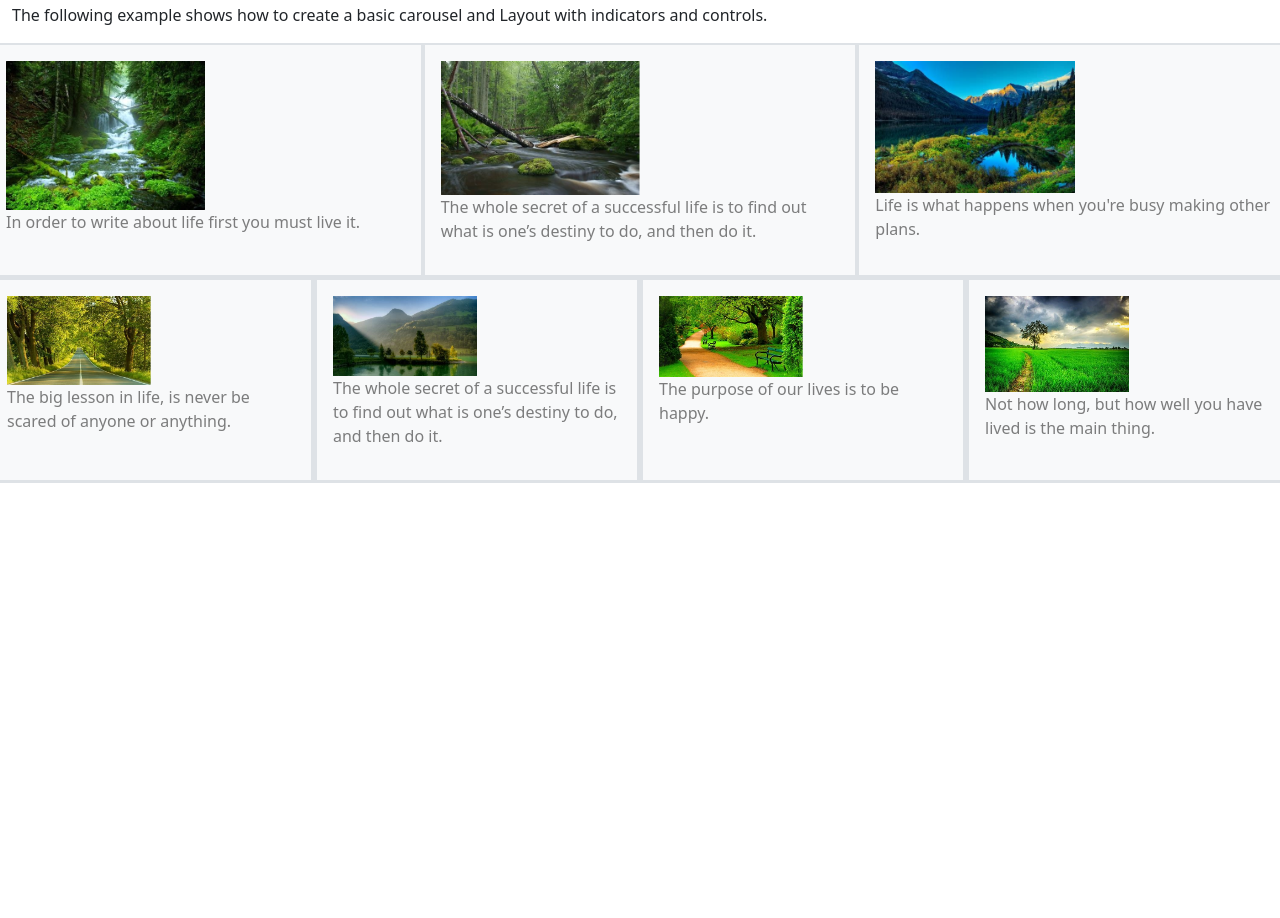
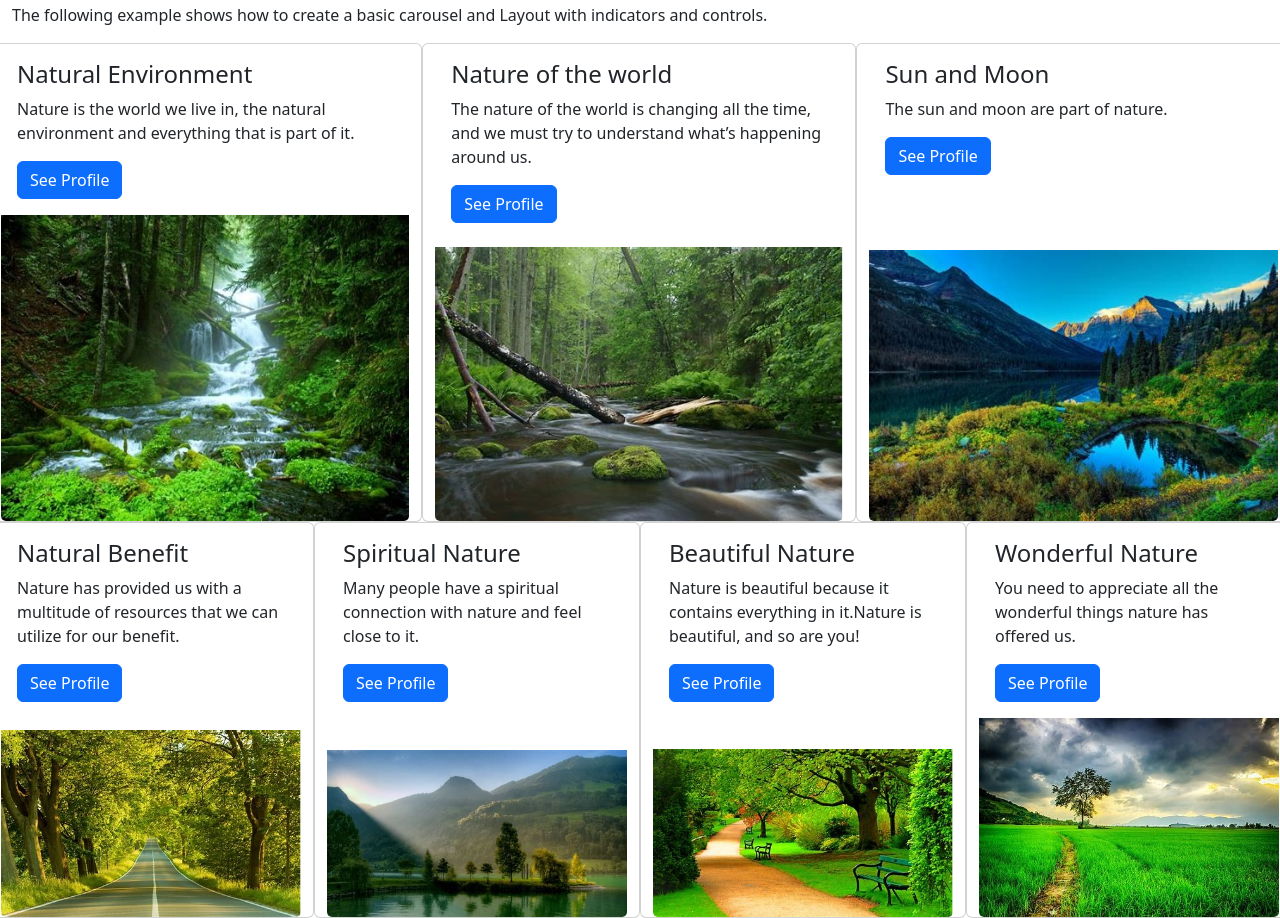
Before and after one commit to RahelehMoa/Projects_UI, a plain HTML site: page Rel1.2.0Project_Bootstrap/slider.html in a window 1280 px wide. Shown: the part 837-1755 px from the top of the page. Before the commit the page ends 1320 px from the top, so only its background shows below. Drawn offline with nearby package versions, Linux system fonts and the light colour scheme.

Commit message:
Add files via upload

```diff
--- a/Rel1.2.0Project_Bootstrap/slider.html
+++ b/Rel1.2.0Project_Bootstrap/slider.html
@@ -55,38 +55,65 @@
 </div>
 
   <div class="row">
-    <div class="col-sm-4 p-3 bg-light text-black-50 border border-2">
-      <img src="image/image01.jpg" alt="imagenature01" style="width:50%">
-      <p>In order to write about life first you must live it.</p>
+    <div class="card" style="width:33.3%">
+      <div class="card-body">
+        <h4 class="card-title">Natural Environment</h4>
+        <p class="card-text">Nature is the world we live in, the natural environment and everything that is part of it.</p>
+        <a href="#" class="btn btn-primary">See Profile</a>
+      </div>
+      <img class="card-img-bottom" src="image/image01.jpg" alt="Card image" style="width:100%">
     </div>
-    <div class="col-sm-4 p-3 bg-light text-black-50 border border-2">
-    <img src="image/image02.jpg" alt="imagenature02" style="width:50%;" >
-    <p>The whole secret of a successful life is to find out what is one’s destiny to do, and then do it.</p>
+    <div class="card" style="width:33.3%">
+      <div class="card-body">
+        <h4 class="card-title">Nature of the world </h4>
+        <p class="card-text">The nature of the world is changing all the time, and we must try to understand what’s happening around us.</p>
+        <a href="#" class="btn btn-primary">See Profile</a>
+      </div>
+      <img class="card-img-bottom" src="image/image02.jpg" alt="Card image" style="width:100%">
     </div>
-    <div class="col-sm-4 p-3 bg-light text-black-50 border border-2">
-    <img src="image/image03.jpg" alt="imagenature03" style="width:50%;">
-    <p>Life is what happens when you're busy making other plans.</p>
+    <div class="card" style="width:33.3%">
+      <div class="card-body">
+        <h4 class="card-title">Sun and Moon</h4>
+        <p class="card-text">The sun and moon are part of nature.</p>
+        <a href="#" class="btn btn-primary">See Profile</a>
+      </div>
+      <img class="card-img-bottom" src="image/image03.jpg" alt="Card image" style="width:100%">
     </div>
   </div>
   <!-- Or let Bootstrap automatically handle the layout -->
   <div class="row">
-    <div class="col-sm p-3 bg-light text-black-50 border border-3">
-      <img src="image/image04.jpg" alt="imagenature04" style="width: 50%;">
-      <p>The big lesson in life, is never be scared of anyone or anything.</p>
+    <div class="card" style="width:25%">
+      <div class="card-body">
+        <h4 class="card-title">Natural Benefit</h4>
+        <p class="card-text">Nature has provided us with a multitude of resources that we can utilize for our benefit.</p>
+        <a href="#" class="btn btn-primary">See Profile</a>
+      </div>
+      <img class="card-img-bottom" src="image/image04.jpg" alt="Card image" style="width:100%">
     </div>
-    <div class="col-sm p-3 bg-light text-black-50 border border-3">
-      <img src="image/image05.jpg" alt="imagenature05" style="width: 50%;">
-      <p>The whole secret of a successful life is to find out what is one’s destiny to do, <br> and then do it.</p>
+    <div class="card" style="width:25%">
+      <div class="card-body">
+        <h4 class="card-title">Spiritual Nature</h4>
+        <p class="card-text">Many people have a spiritual connection with nature and feel close to it.</p>
+        <a href="#" class="btn btn-primary">See Profile</a>
+      </div>
+      <img class="card-img-bottom" src="image/image05.jpg" alt="Card image" style="width:100%">
     </div>
-    <div class="col-sm p-3 bg-light text-black-50 border border-3">
-      <img src="image/image06.jpg" alt="imagenature06" style="width: 50%;">
-      <p>The purpose of our lives is to be happy.</p>
+    <div class="card" style="width:25%">
+      <div class="card-body">
+        <h4 class="card-title">Beautiful Nature</h4>
+        <p class="card-text">Nature is beautiful because it contains everything in it.Nature is beautiful, and so are you!</p>
+        <a href="#" class="btn btn-primary">See Profile</a>
+      </div>
+      <img class="card-img-bottom" src="image/image06.jpg" alt="Card image" style="width:100%">
     </div>
-    <div class="col-sm p-3 bg-light text-black-50 border border-3">
-      <img src="image/image07.jpg" alt="imagenature07" style="width: 50%;">
-      <p>Not how long, but how well you have lived is the main thing.</p>
+    <div class="card" style="width:25%">
+      <div class="card-body">
+        <h4 class="card-title">Wonderful Nature</h4>
+        <p class="card-text">You need to appreciate all the wonderful things nature has offered us.</p>
+        <a href="#" class="btn btn-primary">See Profile</a>
+      </div>
+      <img class="card-img-bottom" src="image/image07.jpg" alt="Card image" style="width:100%">
     </div>
-  </div>
 </div>
 </div>
 </body>
```
